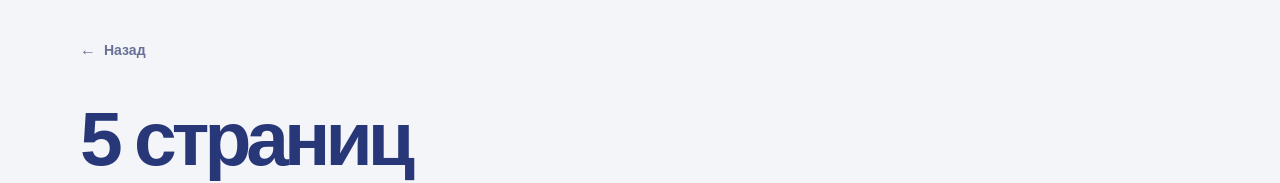
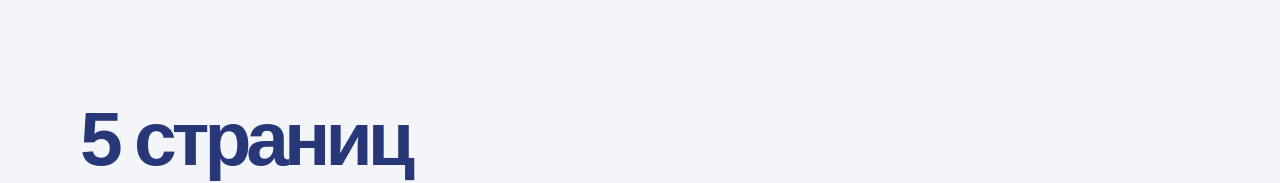
Before and after one commit to kiruxich/Kupigolos5Pages, a Next.js app: page / in a window 1280 px wide. Shown: the top 183 px of the page. Built offline with nearby package versions, Linux system fonts and the light colour scheme.

Commit message:
Remove dashboard back link

```diff
--- a/app/index.css
+++ b/app/index.css
@@ -12,36 +12,10 @@ body:has(.page-index) {
 }
 
 .page-index {
-  position: relative;
   width: min(1120px, calc(100% - 40px));
   min-height: 100dvh;
   margin: 0 auto;
   padding: clamp(40px, 8vw, 104px) 0;
-}
-
-.page-index__back {
-  position: absolute;
-  top: clamp(14px, 3vw, 40px);
-  left: 0;
-  display: inline-flex;
-  align-items: center;
-  gap: 8px;
-  color: #687096;
-  font-size: .875rem;
-  font-weight: 750;
-  text-decoration: none;
-  transition: color .2s ease, transform .2s ease;
-}
-
-.page-index__back span {
-  font-size: 1rem;
-}
-
-.page-index__back:hover,
-.page-index__back:focus-visible {
-  color: #f54622;
-  outline: none;
-  transform: translateX(-3px);
 }
 
 .page-index__header h1 {
@@ -162,7 +136,6 @@ body:has(.page-index) {
 }
 
 @media (prefers-reduced-motion: reduce) {
-  .page-index__back,
   .page-card,
   .page-card__action b {
     transition: none;
--- a/app/page.tsx
+++ b/app/page.tsx
@@ -32,10 +32,6 @@ const pages = [
 export default function PageIndex() {
   return (
     <main className="page-index">
-      <Link className="page-index__back" href="https://kupigolosdashboard.vercel.app">
-        <span aria-hidden="true">←</span>
-        Назад
-      </Link>
       <header className="page-index__header">
         <h1>5 страниц</h1>
         <p>Выберите страницу для просмотра.</p>
```
Also changed, not shown: 1 other file (tests, documents, lock files or other folders).
